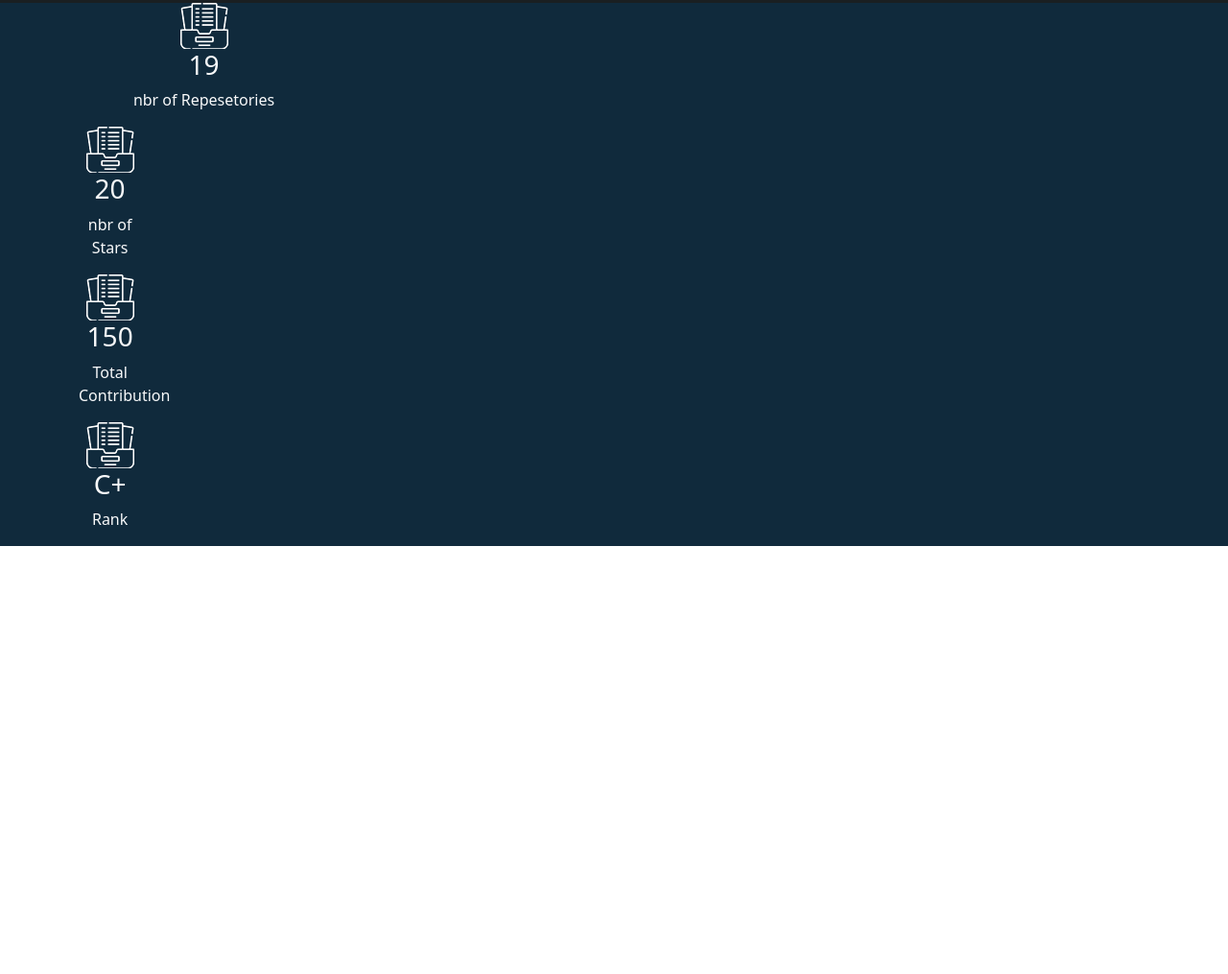
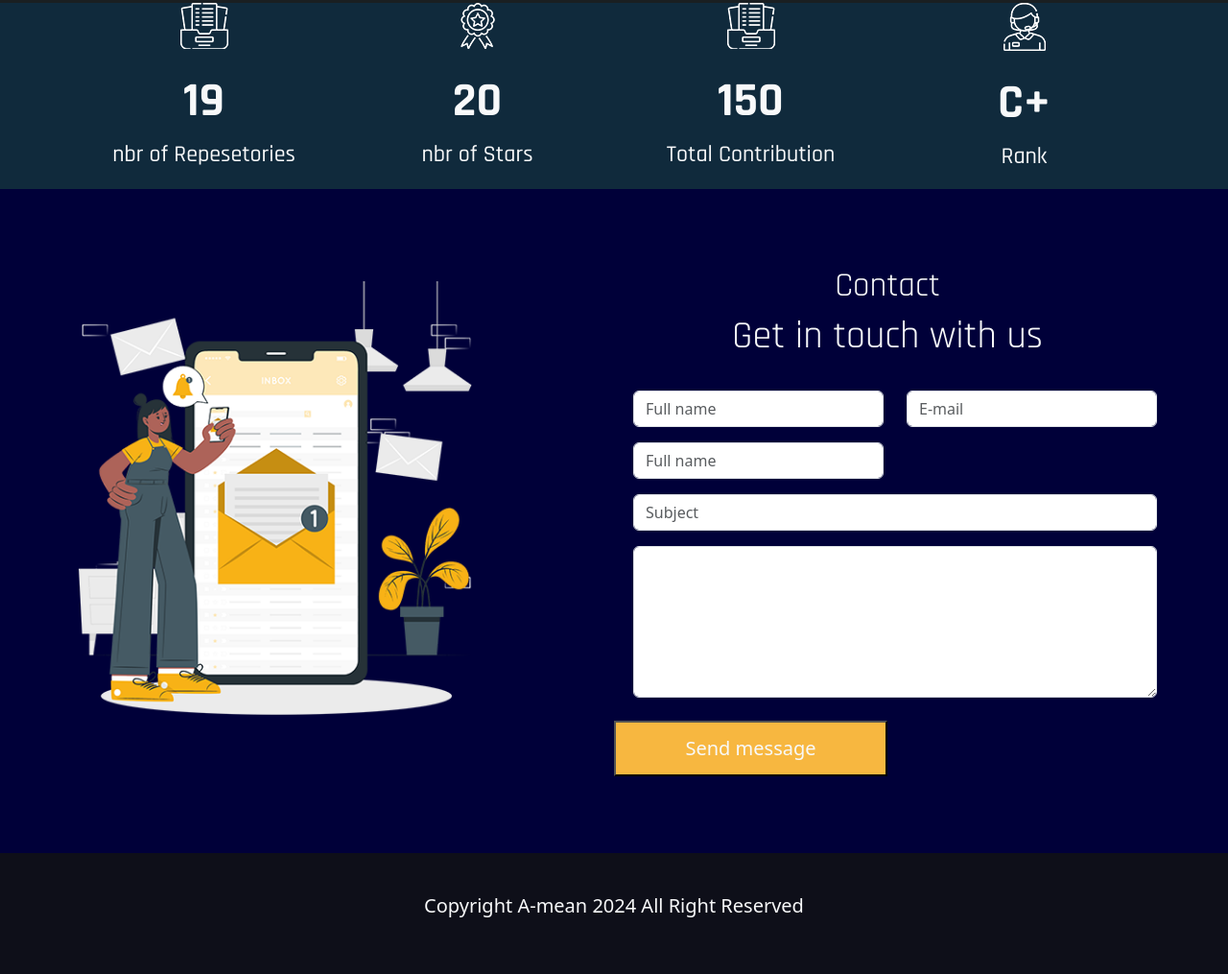
Before and after one commit to raslenraslen/Personel-Portfolio, a plain HTML site: page index.html in a window 1280 px wide. Shown: the part 2963-3978 px from the top of the page at 96% size. Before the commit the page ends 3532 px from the top, so only its background shows below. Drawn offline with nearby package versions, Linux system fonts and the light colour scheme.

Commit message:
contact section

```diff
--- a/index.html
+++ b/index.html
@@ -61,7 +61,7 @@
         </div>
       </div>
     </nav>
-    <div class="cover">
+    <div class="cover" id="home" >
       <div class="row">
         <div class="col-lg-7 cover-text">
           <p class="text-light lead subtitle">
@@ -257,8 +257,9 @@
             <img src="/images/review-1.png " >
           <h3 class="text-light counter-number"> 19</h3>
         <p class="text-light counter-text"> nbr of Repesetories </p>
+          </div>
         <div class="col-lg-3 text-center ">
-          <img src="/images/review-1.png " >
+          <img src="/images/review-3.png " >
         <h3 class="text-light counter-number"> 20</h3>
       <p class="text-light counter-text"> nbr of Stars </p>
 
@@ -271,7 +272,7 @@
     </div>
 
     <div class="col-lg-3 text-center ">
-      <img src="/images/review-1.png " >
+      <img src="/images/review-2.png " >
     <h3 class="text-light counter-number"> C+</h3>
   <p class="text-light counter-text"> Rank </p>
 
@@ -280,10 +281,102 @@
 
         </div>
       </div> </div>
+<!--
+      <div class="projet"  id="project">
+        <div class="container">
+
+        <h4 class="text-light text-center project-subtitle"> Portfolio</h4>
+        <h4 class="text-light text-center project-title">My Work exemples </h4>
+      </div>  </div>
+        <u1 class="project-filter">
+          <li class="list project-filter-active"> All</li>
+          <li class="list"> Web</li>
+          <li class="list"> Python</li>
+          <li class="list">C </li>
+          <li class="list"> Any</li>
+
+        </u1>
+        <div class="project-container">
+          <a href="" class="project-box" > <img src="/images/img-2.png"  alt="work">  </a>
+          <div class="project-container">
+            <a href="" class="project-box" > <img src="/images/img-2.png"  alt="work">  </a>
+            <div class="project-container">
+              <a href="" class="project-box" > <img src="/images/img-2.png"  alt="work">  </a>
+              <div class="project-container">
+                <a href="" class="project-box" > <img src="/images/img-2.png"  alt="work">  </a>
+                <div class="project-container">
+                  <a href="" class="project-box" > <img src="/images/img-2.png"  alt="work">  </a>
+
+
+
+        </div>   -->
+<div class="contact">
+  <div class="container">
+    <div class="row">  <div class="col-lg-6">
+      <img src="/images/img_7.png"  class="w-75 mt-3">
+
+    </div>
+
+
+
+
+    <div class="col-lg-6">
+      <h4 class="text-light text-center contact-subtitle"> Contact</h4>
+      <h4 class="text-light text-center contact-title">Get in touch with us  </h4>
+      <div class="row mt-4"> <div class="col-lg-6">
+
+      <input type="text" class="form-control m-2" id="Contact-input"  placeholder="Full name" >
+
+      </div>
+      <div class="col-lg-6">
+
+        <input type="text" class="form-control m-2 Contact-input " placeholder="E-mail" >
+
+        </div>
+        <div class="col-lg-6">
+
+          <input type="text" class="form-control m-2 Contact-input " placeholder="Full name" >
+
+          </div>
+
+          <div class="col-lg-12">
+
+            <input type="text" class="form-control m-2 Contact-input " placeholder="Subject" >
+
+            </div>
+            <div class="col-lg-12">
+              <textarea name="" id="" cols="30" rows="6" class="form-control m-2 contact-input " placeholder="message" > </textarea>
+             </div>
+
+             <button class="btn-warning text-light w-50 mt-3 " id="started" > Send message</button>
+
+
+
+    </div>
+
+
+  </div>
+  </div>
+</div>
+
+
+
+
+
+
+
+
+
+</div>
+<div class="footer">
+
+  <p class="text-light lead text-center mt-8">  Copyright A-mean 2024 All Right Reserved  </p>
+
     <script
       src="https://cdn.jsdelivr.net/npm/bootstrap@5.3.3/dist/js/bootstrap.bundle.min.js"
       integrity="sha384-YvpcrYf0tY3lHB60NNkmXc5s9fDVZLESaAA55NDzOxhy9GkcIdslK1eN7N6jIeHz"
       crossorigin="anonymous"
     ></script>
+
   </body>
 </html>
--- a/style.css
+++ b/style.css
@@ -115,8 +115,12 @@ span {
   color: #fff;
   font-size: 1.7em;
   padding-right: 20px;
+  transition: 0.5s ease;
 }
 
+.social-icons:hover {
+  color: #bd8113;
+}
 .services {
   background-color: #1a1f22;
   padding: 80px 0px;
@@ -127,12 +131,10 @@ span {
   border-bottom: 1px solid #f7b740;
 }
 .item-2 {
-
   border-bottom: 1px solid #f7b740;
 }
 
 .service-item {
-
   transition: 0.4s;
 }
 
@@ -140,7 +142,45 @@ span {
   background-color: #bd8113;
 }
 
-
 .counter {
   background-color: #102a3c;
 }
+
+.counter-number {
+  font-size: 50px;
+  font-family: "Rajdhani", sans-serif;
+  font-weight: 700;
+  margin-top: 24px;
+}
+
+.counter-text {
+  font-size: 24px;
+  font-weight: 500;
+  font-family: "Rajdhani", sans-serif;
+}
+
+.social-icons :hover {
+  color: #ed9121;
+}
+
+.contact {
+  background-color: #000039;
+  padding: 80px 0px;
+}
+
+.contact-subtitle {
+  font-size: 35px;
+  font-family: "Rajdhani", sans-serif;
+  font-weight: 400;
+}
+
+.contact-title {
+  font-size: 40px;
+  font-family: "Rajdhani", sans-serif;
+  font-weight: 400;
+}
+
+.footer {
+  background-color: #0e0f19;
+  padding: 40px 0px;
+}
```
Also changed, not shown: JS/JQuery.js (added).
